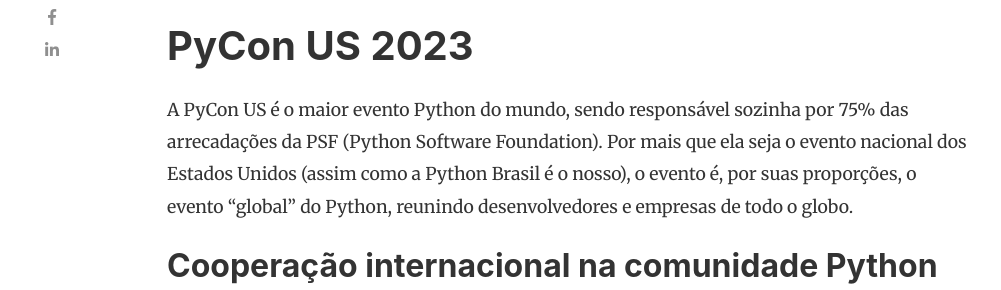
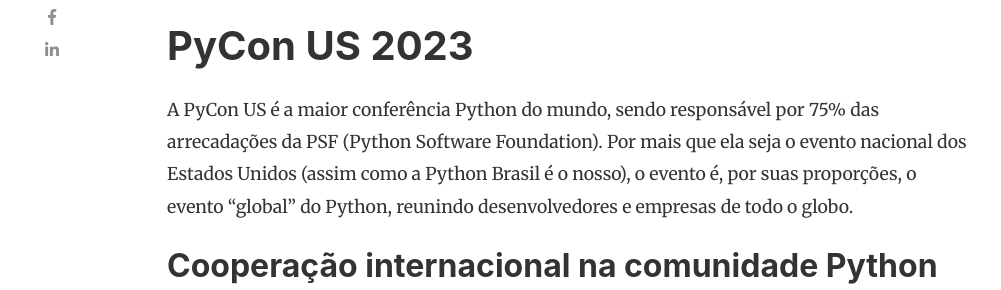
Before and after one commit to grupyrn/blog, a Jekyll site: the page built from _posts/2023-04-29-pycon-2023.md, in a window 1280 px wide and 900 px high, scrolled down 1059 px. Shown: the part 161-451 px from the top of the window, without its empty margins (118-1119 px from the left). Built offline with Jekyll 4.4.1, drawn with Linux system fonts in a browser that asks for light colours; nearby versions of some CDN libraries; comment, search, counter and statistics services are not loaded; some of the changed text lies outside the part shown.

Commit message:
Add Mayra Perpétua feedback

```diff
--- a/_posts/2023-04-29-pycon-2023.md
+++ b/_posts/2023-04-29-pycon-2023.md
@@ -15,7 +15,7 @@
 
 # PyCon US 2023
 
-A PyCon US é o maior evento Python do mundo, sendo responsável sozinha por 75% das
+A PyCon US é a maior conferência Python do mundo, sendo responsável por 75% das
 arrecadações da PSF (Python Software Foundation). Por mais que ela seja o evento nacional
 dos Estados Unidos (assim como a Python Brasil é o nosso), o evento é, por suas proporções,
 o evento "global" do Python, reunindo desenvolvedores e empresas de todo o globo.
```
Also changed, not shown: other parts of _posts/2023-04-29-pycon-2023.md (+1 -1 lines).
